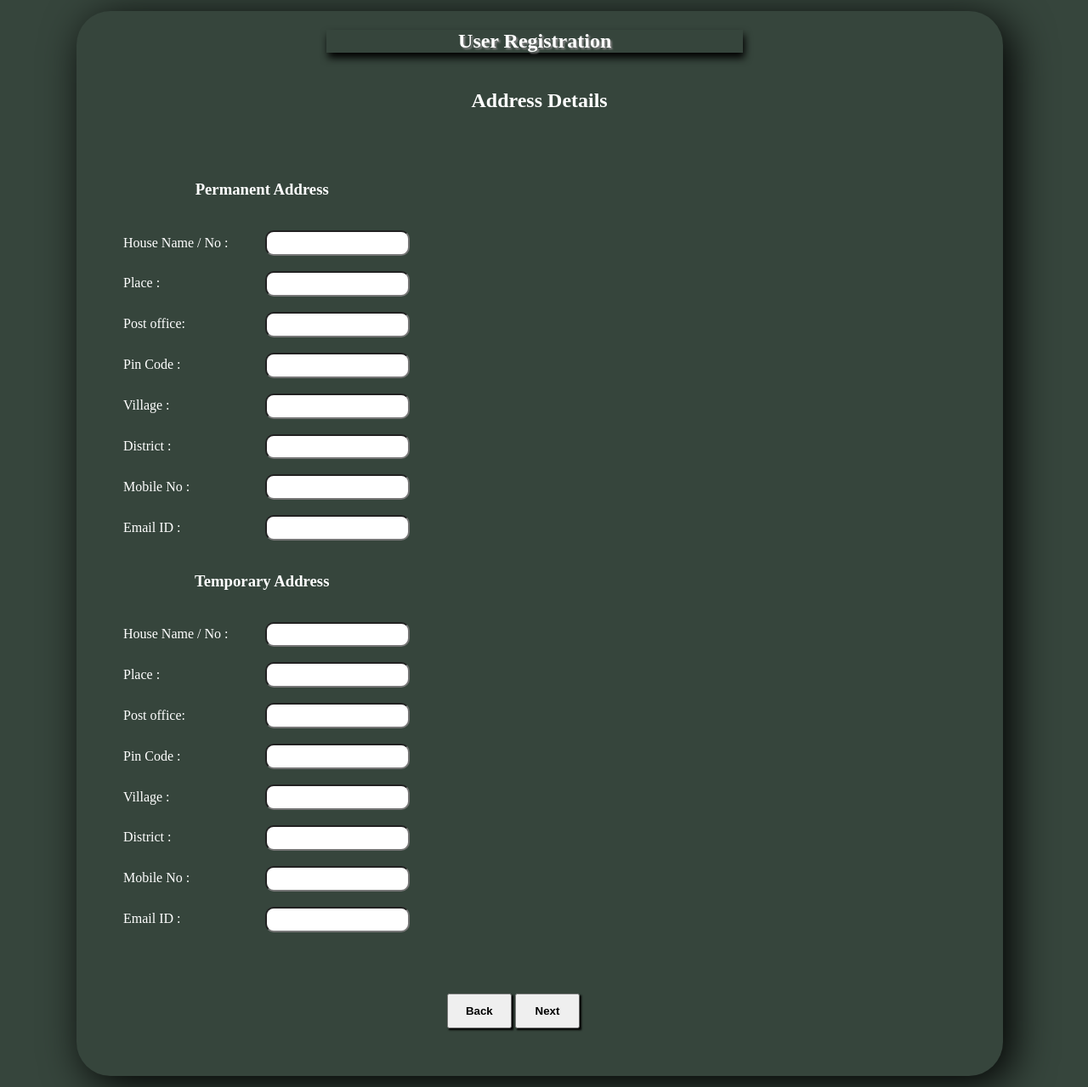
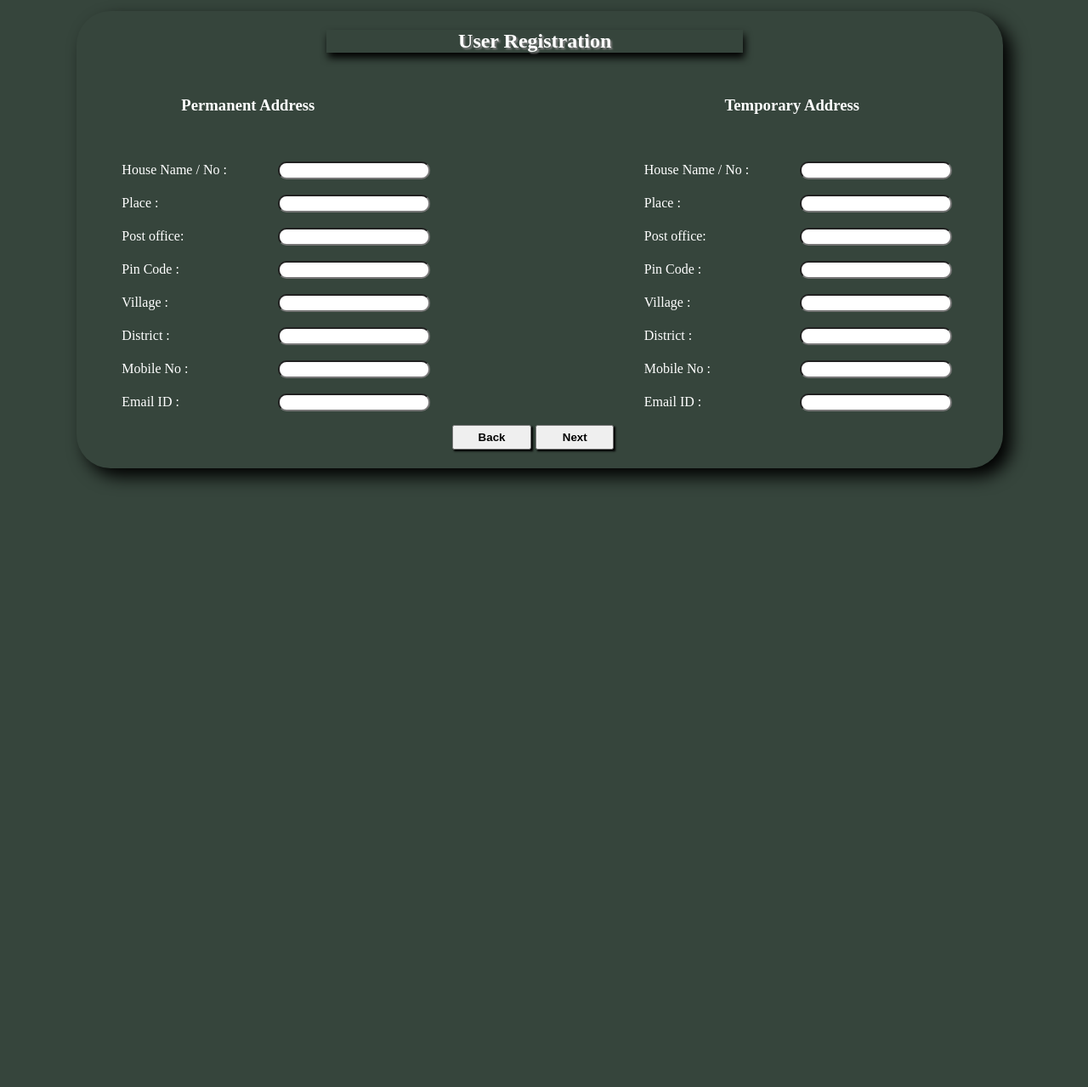
Before and after one commit to Shafi-Hub/vac-ppa, a Flask app: template templates/signup_addr_info.html in a window 1280 px wide. Shown: the whole page at 85% size. After the commit the page ends 570 px from the top, so only its background shows below. Run offline with Flask 2, Linux system fonts and the light colour scheme; the template is opened without the code that fills it, so the values that code supplies are empty.

Commit message:
Address Page Design Compleated..

```diff
--- a/Modules/SignUp/signup.py
+++ b/Modules/SignUp/signup.py
@@ -2,7 +2,7 @@ from flask import Flask, render_template, url_for, flash, redirect, request
 from markupsafe import escape
 from mysql.connector import connect
 
-mydb = connect(host='localhost', user='root', password='SHA@123', database='demo1')
+mydb = connect(host='localhost', user='root', password='SHA', database='demo1')
 mycursor = mydb.cursor()
 
 def signup_form_submit():
--- a/static/signup_addr_info.css
+++ b/static/signup_addr_info.css
@@ -1,67 +1,92 @@
-h3 {
-    display: inline-block;
-    color:white;
-    text-align: center;
-    position: relative;
-    top: 20%;
-    width: 40%;
+body{
+    width: 100%;
 
 }
 
-#signup_addr_content{
+#signup_personl_info_content{
     width: 90%;
-    height: 80%;
-    display: inline;
+    position: relative;
+    padding-bottom: 43%;
 }
 
+h3 {
+    color:white;
+    width: 54%;
+    text-align: center;
+    padding-top: 6%;
+    position: relative;
+    top: 6%;
+    left: 10%;
+
+}
+
+.left_addr_layout, .right_addr_layout {
+    width: 40%;
+    display: inline-block;
+    position: fixed;
+    top: 8%;
+
+}
+
+.left_addr_layout {
+    left: 8%;
+    }
+
+.right_addr_layout {
+    left: 58%;
+
+    }
+
 .lbl3 {
-     width: 19%;
-     height: 10%;
+     width: 36%;
+     height: 3%;
+     color: white;
+     display:inline-block;
+     position: relative;
+     top: 20%;
+     left: 3%;
+     margin-left: 5%;
+     }
+
+.txt3{
+     width: 34%;
+     height: 3%;
+     padding: .2% .1%;
+     border-radius: 10px;
+     position: relative;
+     top: 20%;
+     left: 2%;
+     }
+
+.lbl4 {
+     width: 36%;
+     height: 3%;
      color: white;
      display: inline-block;
      position: relative;
-     top: 30%;
-     left: 5%;
-}
-
-.txt3{
-     width: 15%;
-     height: 4%;
-     padding: .5% .1%;
-     border-radius: 10px;
-     display: inline-block;
-     position: relative;
-     top: 30%;
-     left: 1%;
-
-}
-
-.lbl4 {
-     width: 19%;
-     height: 10%;
-     color: white;
-     display: inline-block;
-     position: relative;
-     top: 30%;
-     left: 5%;
+     top: 10%;
+     left: 3%;
 
 }
 
 .txt4 {
-     width: 15%;
-     height: 4%;
-     padding: .5% .1%;
+     width: 34%;
+     height: 3%;
+     padding: .2% .1%;
      border-radius: 10px;
-     display: inline-block;
      position: relative;
-     top: 30%;
-     left: 1%;
+     top: 10%;
+     left: 2%;
+     }
 
+.btn_signup_addr {
+     width: 18%;
+     margin-left: .3%;
+     margin-top: -.5%;
+     padding: 1% .5%;
 }
 
-.btn_signup_addr{
-     position: relative;
-     top: 70%;
-     left: 40%;
 
+#back_to_personal{
+     margin-left: 34%;
 }
--- a/static/signup_personal_info.css
+++ b/static/signup_personal_info.css
@@ -1,19 +1,19 @@
 body {
       background-color: rgb(54, 69, 60);
       width: 85%;
-      height: 70%;
       border-width: 3px solid;
-      box-shadow: 10px 10px 50px black;
+      box-shadow: 10px 10px 20px black;
       border-radius: 40px;
       margin: 1% 7%;
-      padding: 2px 1px;
+       padding: 2px 1px;
+
 
 }
 
 #signup_head {
       margin-left: 27%;
       width: 45%;
-      height: 7%;
+      height: 5%;
       text-align: center;
       box-shadow: 2px 6px 10px black;
 }
@@ -118,32 +118,32 @@ body {
     font-weight: bold;
     position: relative;
     left: 75.4%;
-    padding: .4% .5% .4% .5%;
+    padding: .3% .5% .1% .5%;
     border-radius: 10px;
     margin-bottom: -1.5%;
 }
 
 
 button{
-      width: 7%;
+      width: 8%;
       height: 3.9%;
-      padding: 1% .5%;
+      padding: .5% .5%;
       position: relative;
-      top: 80%;
-      left: 51.5%;
-      margin-top: 5%;
-      margin-bottom: 5%;
+      top: 1%;
+      left: 50%;
+      margin-top: .25%;
+      margin-bottom: .5%;
       font-weight: bold;
       box-shadow: 2px 2px 2px black;
 }
 
 #back{
-      width: 7%;
+      width: 8%;
       height: 3.9%;
-      padding: 1% .5%;
+      padding: .5% .5%;
       position: relative;
-      top: 80%;
-      left: 36.5%;
+      top: 1%;
+      left: 33%;
       font-weight: bold;
       box-shadow: 2px 2px 2px black;
 
--- a/templates/signup_addr_info.html
+++ b/templates/signup_addr_info.html
@@ -15,8 +15,8 @@
       </div>
       <div id="signup_addr_content">
         {% block content %}
-          <h2 style="text-align: center; color: white; margin: 4%;"> Address Details</h2><br>
-          <span>
+
+          <div class="left_addr_layout">
               <h3> Permanent Address </h3><br><br>
               <label for='T-H_Name' id='T-HName_label' class="lbl3"> House Name / No : </label>
               <input type="text" id="T-H_Name" name="Place_Name_input" class="txt3" ><br><br>
@@ -34,8 +34,8 @@
               <input type="text" id="T-Mobile_No" name="T-Mobile_No_input" class="txt3" ><br><br>
               <label for='T-Email_Id' id='T-Email_label' class="lbl3"> Email ID : </label>
               <input type="text" id="T-Email_Id" name="T-Email_input" class="txt3" ><br><br
-            </span>
-            <span>
+          </div>
+          <div class="right_addr_layout">
               <h3> Temporary Address </h3><br><br>
               <label for='H_Name' id='HName_label' class="lbl4"> House Name / No : </label>
               <input type="text" id="H_Name" name="Place_Name_input" class="txt4" ><br><br>
@@ -53,7 +53,7 @@
               <input type="text" id="Mobile_No" name="Mobile_No_input" class="txt4" ><br><br>
               <label for='Email_Id' id='Email_label' class="lbl4"> Email ID : </label>
               <input type="text" id="Email_Id" name="Email_input" class="txt4" ><br><br>
-            </span>
+          </div>
         {% endblock %}
       </div>
       <div>
--- a/templates/trail.html
+++ b/templates/trail.html
@@ -7,9 +7,10 @@
       .left, .right {
                     height: 50%;
                     width: 50%;
-                    position: relative;
+                    position: fixed;
                     overflow-x: hidden;
                     padding-top: 20px;
+
       }
       .left {
              left: 0%;
```
